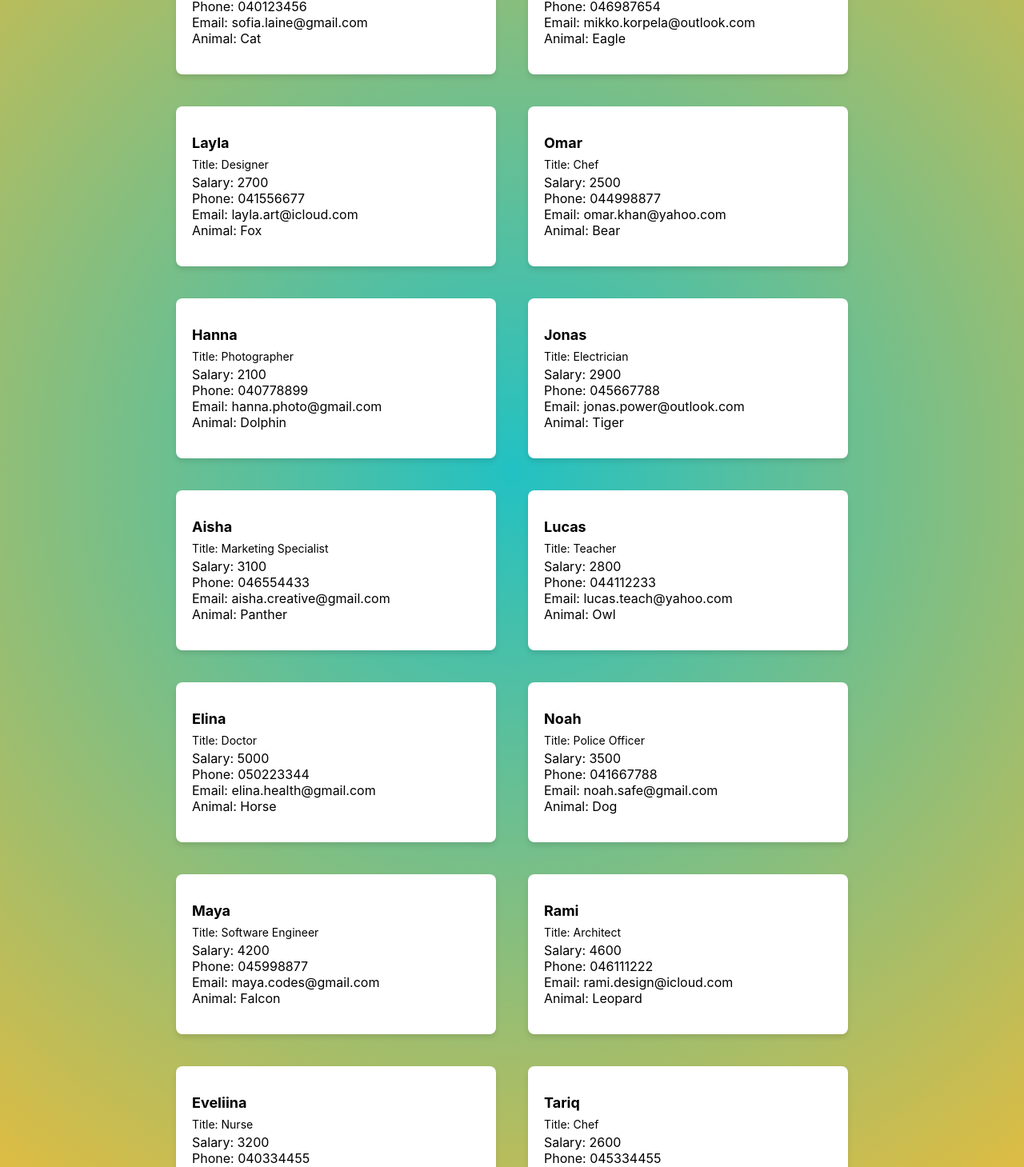
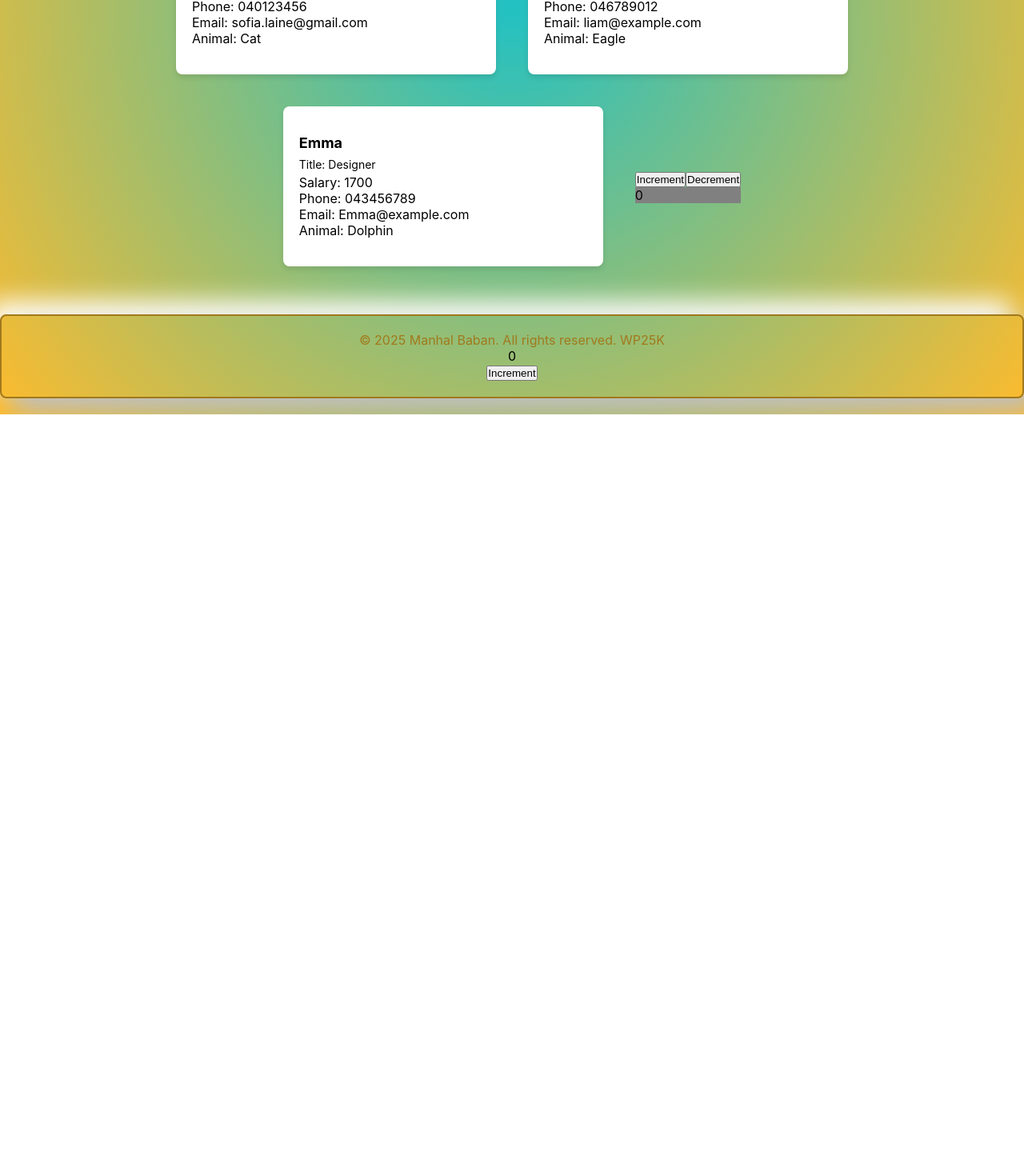
Before and after one commit to Manhal-Baban/react-basics, a React (Vite) app: page / in a window 1280 px wide. Shown: the part 500-1959 px from the top of the page at 80% size. After the commit the page ends 1018 px from the top, so only its background shows below. Built offline with nearby package versions, Linux system fonts and the light colour scheme.

Commit message:
end of lesson 2

```diff
--- a/src/App.jsx
+++ b/src/App.jsx
@@ -2,156 +2,53 @@ import "./App.css";
 import Card from "./components/Card";
 import Footer from "./components/Footer";
 import Header from "./components/Header";
+import Counter from "./components/Counter";
+import { useState } from "react";
+import data from "./data";
 
 function App() {
+  const [count, setCount] = useState(0);
+  const [employees, setEmployees] = useState(data);
+
+  const handleClick = () => {
+    setEmployees([
+      ...employees,
+      {
+        id: employees.length + 1,
+        name: "John Doe",
+        title: "Developer",
+        salary: "$2500",
+        phone: "123-456-7890",
+        email: "johndoe@yahoo.com",
+        animal: "Tiger",
+      },
+    ]);
+  };
+
   return (
     <div className="app">
       <Header />
       <main className="main-content">
-        <Card
-          name="Maria"
-          title="Manager"
-          salary="1000"
-          phone="044012345"
-          email="maria@gmail.com"
-          animal="Lion"
-        />
-        <Card
-          name="Alex"
-          title="Security Officer"
-          salary="1800"
-          phone="045678901"
-          email="alex.smith@example.com"
-          animal="Wolf"
-        />
+        <button onClick={handleClick}>Add Employee</button>
+        {employees.map((employee) => {
+          console.log(employee);
 
-        <Card
-          name="Sofia"
-          title="Barista"
-          salary="1500"
-          phone="040123456"
-          email="sofia.laine@gmail.com"
-          animal="Cat"
-        />
+          return (
+            <Card
+              key={employee.id}
+              name={employee.name}
+              title={employee.title}
+              salary={employee.salary}
+              phone={employee.phone}
+              email={employee.email}
+              animal={employee.animal}
+            />
+          );
+        })}
 
-        <Card
-          name="Mikko"
-          title="Web Developer"
-          salary="3200"
-          phone="046987654"
-          email="mikko.korpela@outlook.com"
-          animal="Eagle"
-        />
-
-        <Card
-          name="Layla"
-          title="Designer"
-          salary="2700"
-          phone="041556677"
-          email="layla.art@icloud.com"
-          animal="Fox"
-        />
-
-        <Card
-          name="Omar"
-          title="Chef"
-          salary="2500"
-          phone="044998877"
-          email="omar.khan@yahoo.com"
-          animal="Bear"
-        />
-
-        <Card
-          name="Hanna"
-          title="Photographer"
-          salary="2100"
-          phone="040778899"
-          email="hanna.photo@gmail.com"
-          animal="Dolphin"
-        />
-
-        <Card
-          name="Jonas"
-          title="Electrician"
-          salary="2900"
-          phone="045667788"
-          email="jonas.power@outlook.com"
-          animal="Tiger"
-        />
-
-        <Card
-          name="Aisha"
-          title="Marketing Specialist"
-          salary="3100"
-          phone="046554433"
-          email="aisha.creative@gmail.com"
-          animal="Panther"
-        />
-
-        <Card
-          name="Lucas"
-          title="Teacher"
-          salary="2800"
-          phone="044112233"
-          email="lucas.teach@yahoo.com"
-          animal="Owl"
-        />
-
-        <Card
-          name="Elina"
-          title="Doctor"
-          salary="5000"
-          phone="050223344"
-          email="elina.health@gmail.com"
-          animal="Horse"
-        />
-
-        <Card
-          name="Noah"
-          title="Police Officer"
-          salary="3500"
-          phone="041667788"
-          email="noah.safe@gmail.com"
-          animal="Dog"
-        />
-
-        <Card
-          name="Maya"
-          title="Software Engineer"
-          salary="4200"
-          phone="045998877"
-          email="maya.codes@gmail.com"
-          animal="Falcon"
-        />
-
-        <Card
-          name="Rami"
-          title="Architect"
-          salary="4600"
-          phone="046111222"
-          email="rami.design@icloud.com"
-          animal="Leopard"
-        />
-
-        <Card
-          name="Eveliina"
-          title="Nurse"
-          salary="3200"
-          phone="040334455"
-          email="eve.care@outlook.com"
-          animal="Swan"
-        />
-
-        <Card
-          name="Tariq"
-          title="Chef"
-          salary="2600"
-          phone="045334455"
-          email="tariq.kitchen@gmail.com"
-          animal="Bear"
-        />
+        <Counter count={count} setCount={setCount} />
       </main>
-      <Footer />
+      <Footer count={count} setCount={setCount} />
     </div>
   );
 }
--- /dev/null
+++ b/src/components/Counter.jsx
@@ -0,0 +1,37 @@
+const Counter = ({ count, setCount }) => {
+  // const handleBackgroundColor = () => {
+  //   if (count === 0) {
+  //     return "grey";
+  //   } else if (count > 0) {
+  //     return "green";
+  //   } else if (count < 0) {
+  //     return "red";
+  //   }
+  // };
+
+  const handleBackgroundColor = () => {
+    switch (true) {
+      case count === 0:
+        return "grey";
+      case count > 0:
+        return "green";
+      case count < 0:
+        return "red";
+      default:
+        return "white";
+    }
+  };
+
+  return (
+    <div>
+      <button onClick={() => setCount(count + 1)}>Increment</button>
+      <button onClick={() => setCount(count - 1)}>Decrement</button>
+      {/* <div style={{ backgroundColor: count > 0 ? "green" : "red" }}>
+        {count}
+      </div> */}
+      <div style={{ backgroundColor: handleBackgroundColor() }}>{count}</div>
+    </div>
+  );
+};
+
+export default Counter;
--- a/src/components/Footer.jsx
+++ b/src/components/Footer.jsx
@@ -1,9 +1,11 @@
 import styles from "./Footer.module.css";
 
-const Footer = () => {
+const Footer = ({ count, setCount }) => {
   return (
     <footer className={styles.footer}>
       <p>© 2025 Manhal Baban. All rights reserved. WP25K</p>
+      <div>{count}</div>
+      <button onClick={() => setCount(count + 1)}>Increment</button>
     </footer>
   );
 };
--- /dev/null
+++ b/src/data.js
@@ -0,0 +1,47 @@
+export default [
+  {
+    id: 1,
+    name: "Maria",
+    title: "Manager",
+    salary: "1000",
+    phone: "044012345",
+    email: "maria@gmail.com",
+    animal: "Lion",
+  },
+  {
+    id: 2,
+    name: "Alex",
+    title: "Security Officer",
+    salary: "1800",
+    phone: "045678901",
+    email: "alex.smith@example.com",
+    animal: "Wolf",
+  },
+  {
+    id: 3,
+    name: "Sofia",
+    title: "Barista",
+    salary: "1500",
+    phone: "040123456",
+    email: "sofia.laine@gmail.com",
+    animal: "Cat",
+  },
+  {
+    id: 4,
+    name: "Liam",
+    title: "Developer",
+    salary: "2000",
+    phone: "046789012",
+    email: "liam@example.com",
+    animal: "Eagle",
+  },
+  {
+    id: 5,
+    name: "Emma",
+    title: "Designer",
+    salary: "1700",
+    phone: "043456789",
+    email: "Emma@example.com",
+    animal: "Dolphin",
+  },
+];
```
Also changed, not shown: src/hooks/useCounter.js (added, +9 -0 lines).
